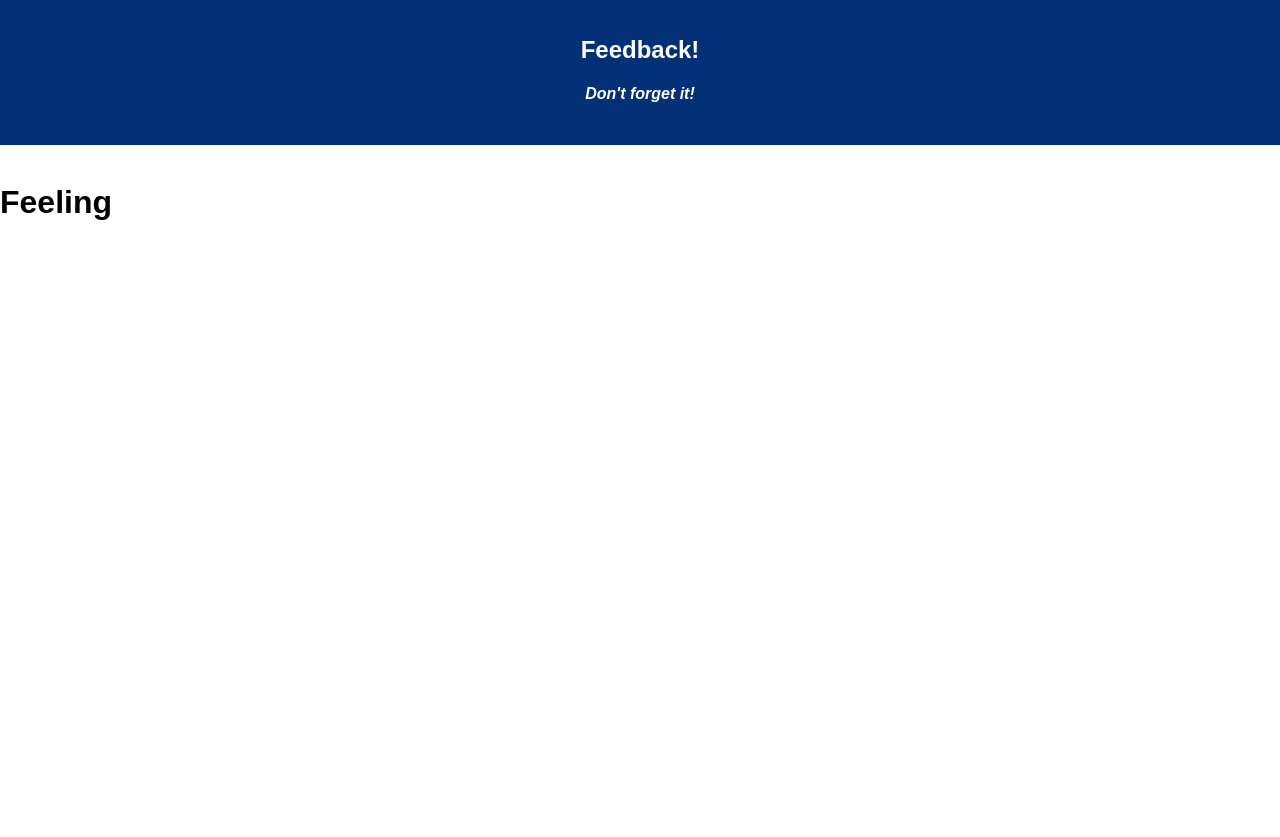
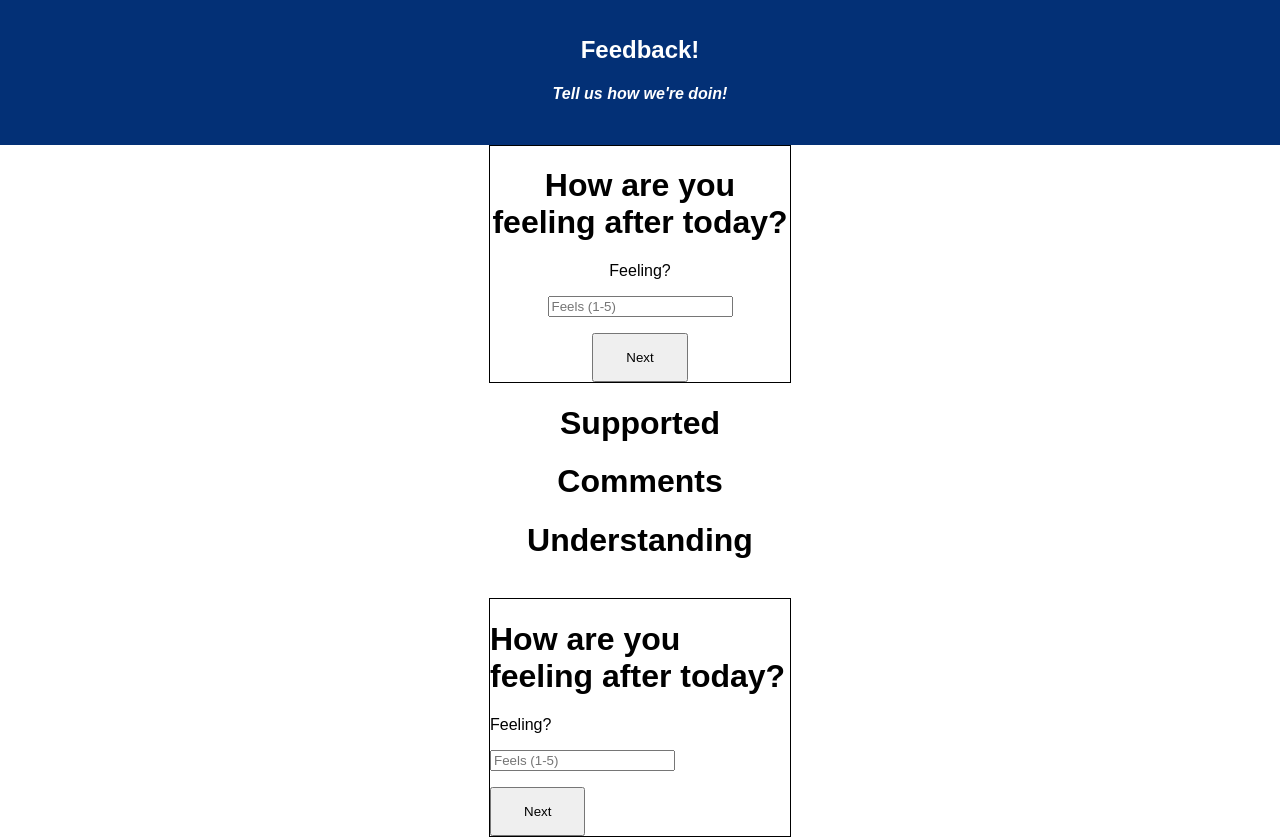
Before and after one commit to elliot-malcolm/redux-feedback-loop, a React (Create React App) app: page /#/ in a window 1280 px wide. Before the commit the page ends 800 px from the top, so only its background shows below. Built offline with nearby package versions, Linux system fonts and the light colour scheme.

Commit message:
feeling component partial and boilerplate styling

```diff
--- a/src/components/App/App.css
+++ b/src/components/App/App.css
@@ -16,3 +16,14 @@
 .App-intro {
   font-size: large;
 }
+
+.formInput{
+  border: 1px solid black;
+  width: 300px;
+  margin: auto;
+}
+
+.nextButton{
+  padding: 15px 32px;
+  flex: auto;
+}
--- a/src/components/App/App.js
+++ b/src/components/App/App.js
@@ -4,6 +4,9 @@ import './App.css';
 import {HashRouter as Router, Route} from 'react-router-dom'
 import { connect } from 'react-redux';
 import Feeling from '../Feeling/Feeling';
+import Supported from '../Supported/Supported';
+import Comments from '../Comments/Comments';
+import Understanding from '../Understanding/Understanding';
 
 class App extends Component {
   render() {
@@ -12,8 +15,12 @@ class App extends Component {
         <div className="App">
           <header className="App-header">
             <h1 className="App-title">Feedback!</h1>
-            <h4><i>Don't forget it!</i></h4>
+            <h4><i>Tell us how we're doin!</i></h4>
           </header>
+          <Feeling/>
+          <Supported/>
+          <Comments/>
+          <Understanding/>
           <br/>
         </div>
         <Route exact path="/" component={Feeling}/>
--- a/src/components/Feeling/Feeling.js
+++ b/src/components/Feeling/Feeling.js
@@ -3,9 +3,26 @@ import {HashRouter as Router, Route} from 'react-router-dom'
 import { connect } from 'react-redux';
 
 class Feeling extends Component {
+
+    //handleChange dispatch
+    //submitFeels
+
   render() {
     return (
-            <h1> Feeling </h1>
+            <div className="formInput">
+                    <h1>How are you feeling after today?</h1>
+                    <form onSubmit={this.submitFeels}>
+                    <label>
+                        Feeling?
+                    </label>
+                    <p><input
+                    type="number"
+                    placeholder="Feels (1-5)"
+                    onChange={this.changeDistance}
+                    ></input></p>
+                    <button className="nextButton">Next</button>
+                    </form>
+            </div>
     );
   }
 }
```
Also changed, not shown: src/components/Feeling/Feelings.css (added).
